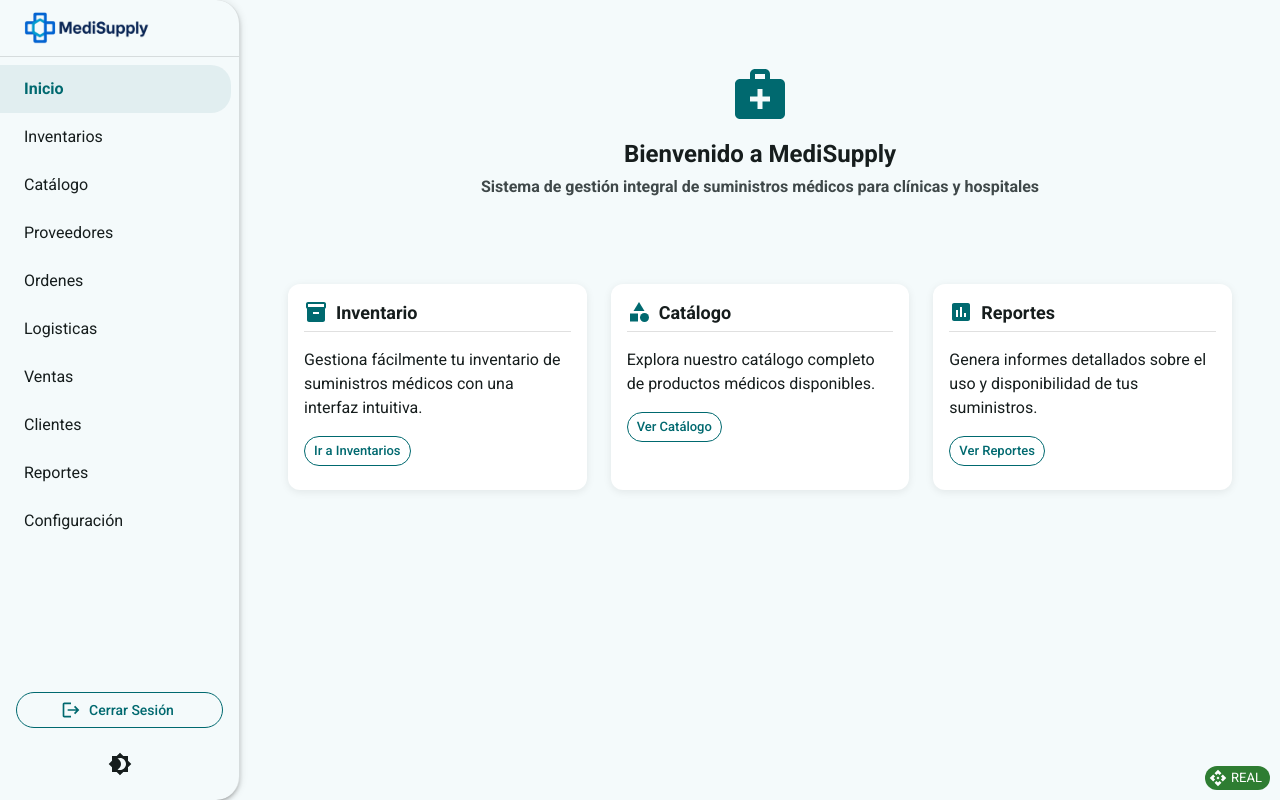
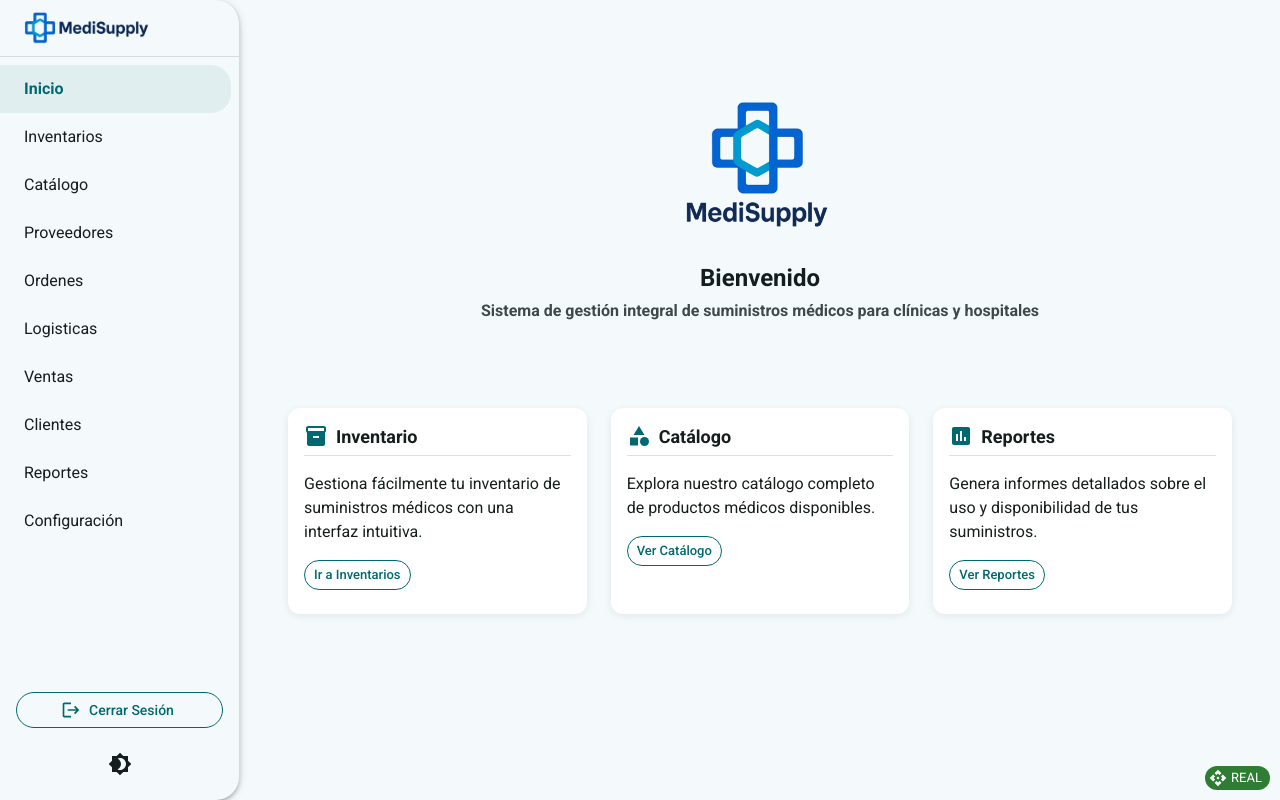
Before and after one commit to Grupo8-MediSupply/Web-MediSupply-2, a React (Vite) app: page / in a window 1280 px wide. Built offline with nearby package versions, Linux system fonts and the light colour scheme; no server answers; sample sign-in values are in the browser's storage.

Commit message:
fix: corregir titulo de pantalla principal

```diff
--- a/src/pages/Home.jsx
+++ b/src/pages/Home.jsx
@@ -15,6 +15,7 @@ import { Link as RouterLink } from 'react-router-dom';
 import InventoryIcon from '@mui/icons-material/Inventory';
 import CategoryIcon from '@mui/icons-material/Category';
 import AssessmentIcon from '@mui/icons-material/Assessment';
+import logo from '../assets/logo_medisupply_principal.png';
 
 function Home() {
   return (
@@ -28,9 +29,9 @@ function Home() {
           py: 3
         }}
       >
-        <MedicalServicesIcon sx={{ fontSize: 60, color: 'primary.main', mb: 2 }} />
+        <img height="200" src={logo} alt="Medical Supplies" />
         <Typography variant="h3" component="h1" gutterBottom>
-          Bienvenido a MediSupply
+          Bienvenido
         </Typography>
         <Typography variant="h6" component="p" color="text.secondary" sx={{ mb: 3, maxWidth: '800px' }}>
           Sistema de gestión integral de suministros médicos para clínicas y hospitales
```
